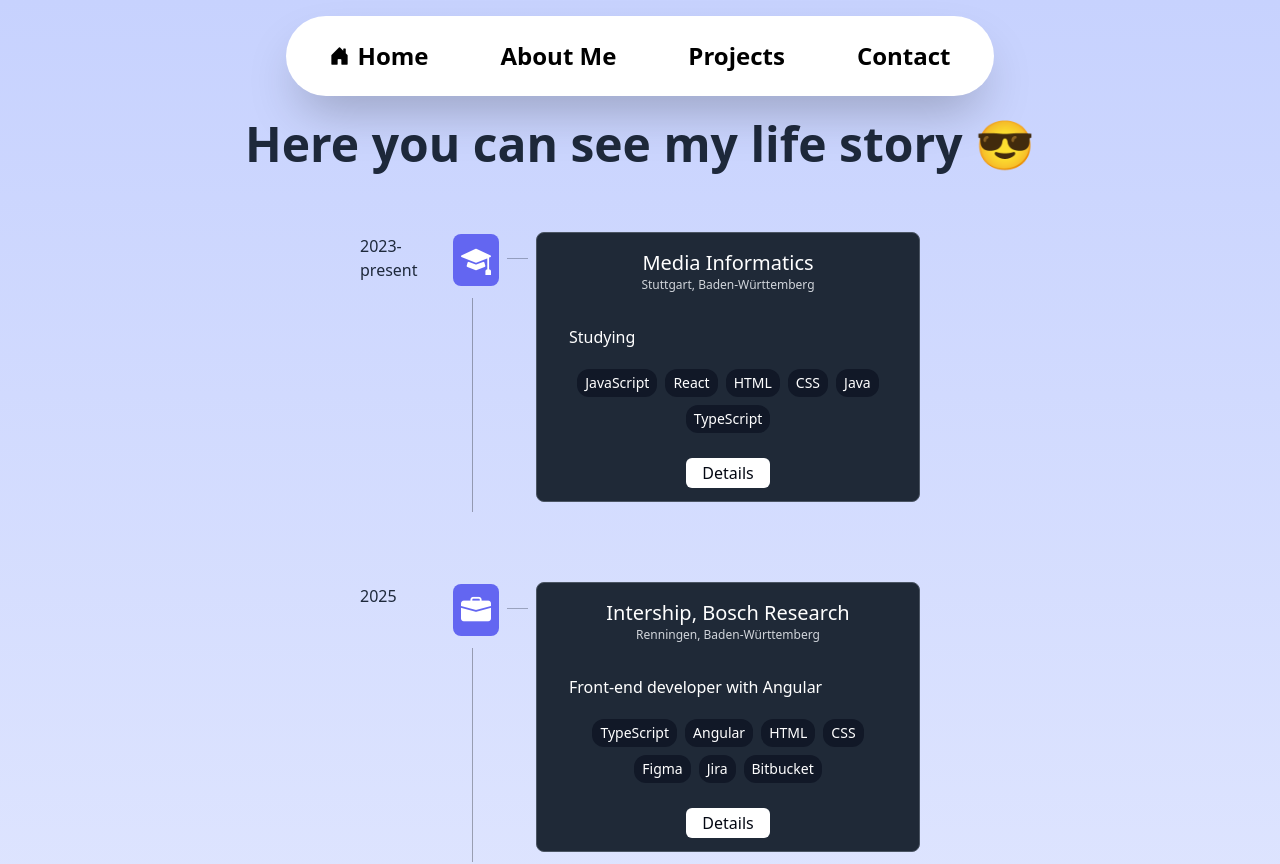
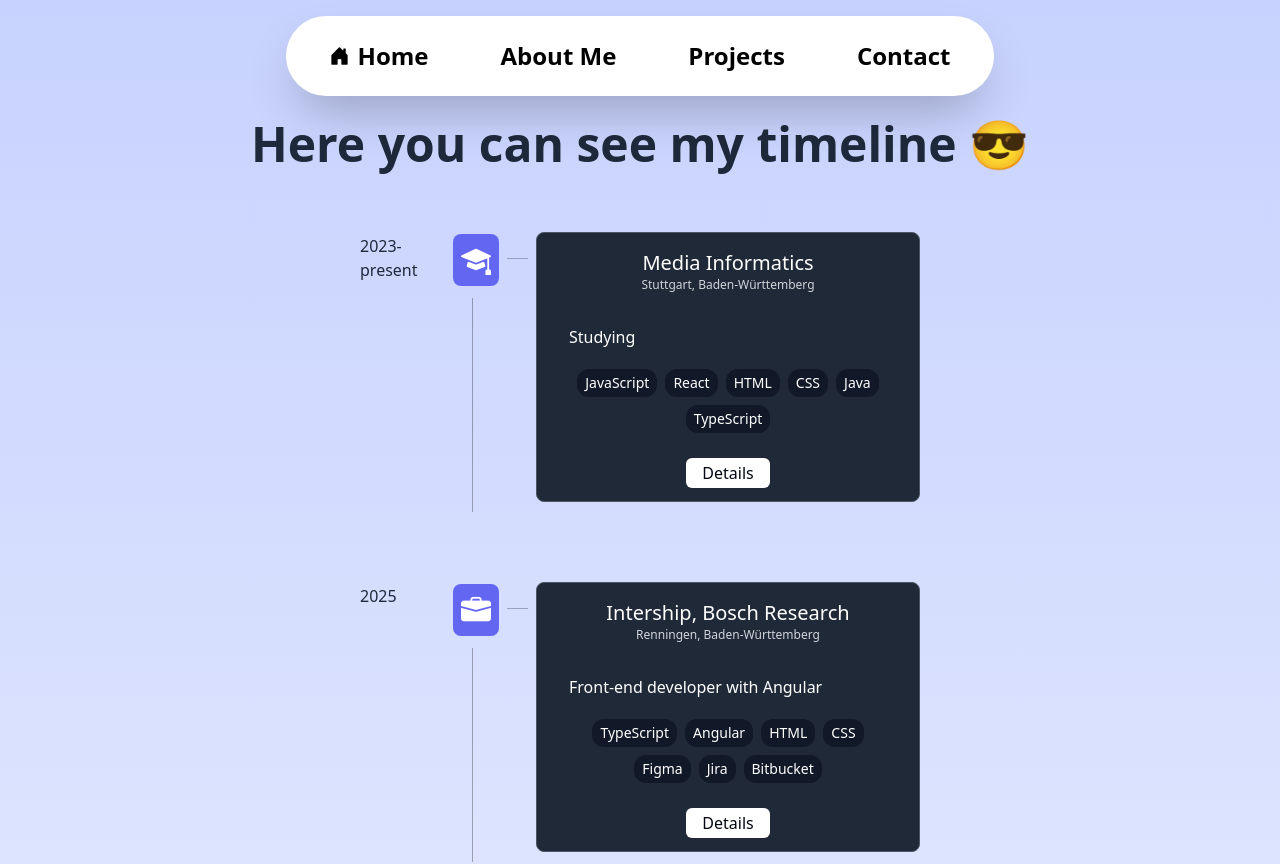
Before and after one commit to NiFink/Portfolio, a React (Create React App) app in the folder frontend/: page /aboutme in a window 1280 px wide. Shown: the top 864 px of the page. Built offline with nearby package versions, Linux system fonts and the light colour scheme.

Commit message:
Update: data

```diff
--- a/frontend/src/Pages/AboutMePage/AboutMePage.tsx
+++ b/frontend/src/Pages/AboutMePage/AboutMePage.tsx
@@ -4,7 +4,7 @@ function AboutMePage() {
   return (
     <div className="h-full pt-20 justify-center bg-gradient-to-b from-indigo-200  to-white">
       <div className="w-full text-center text-5xl font-bold  text-slate-800 mt-10">
-        Here you can see my life story 😎
+        Here you can see my timeline 😎
       </div>
       <Timeline defaultColor="bg-white"/>
     </div>
```
